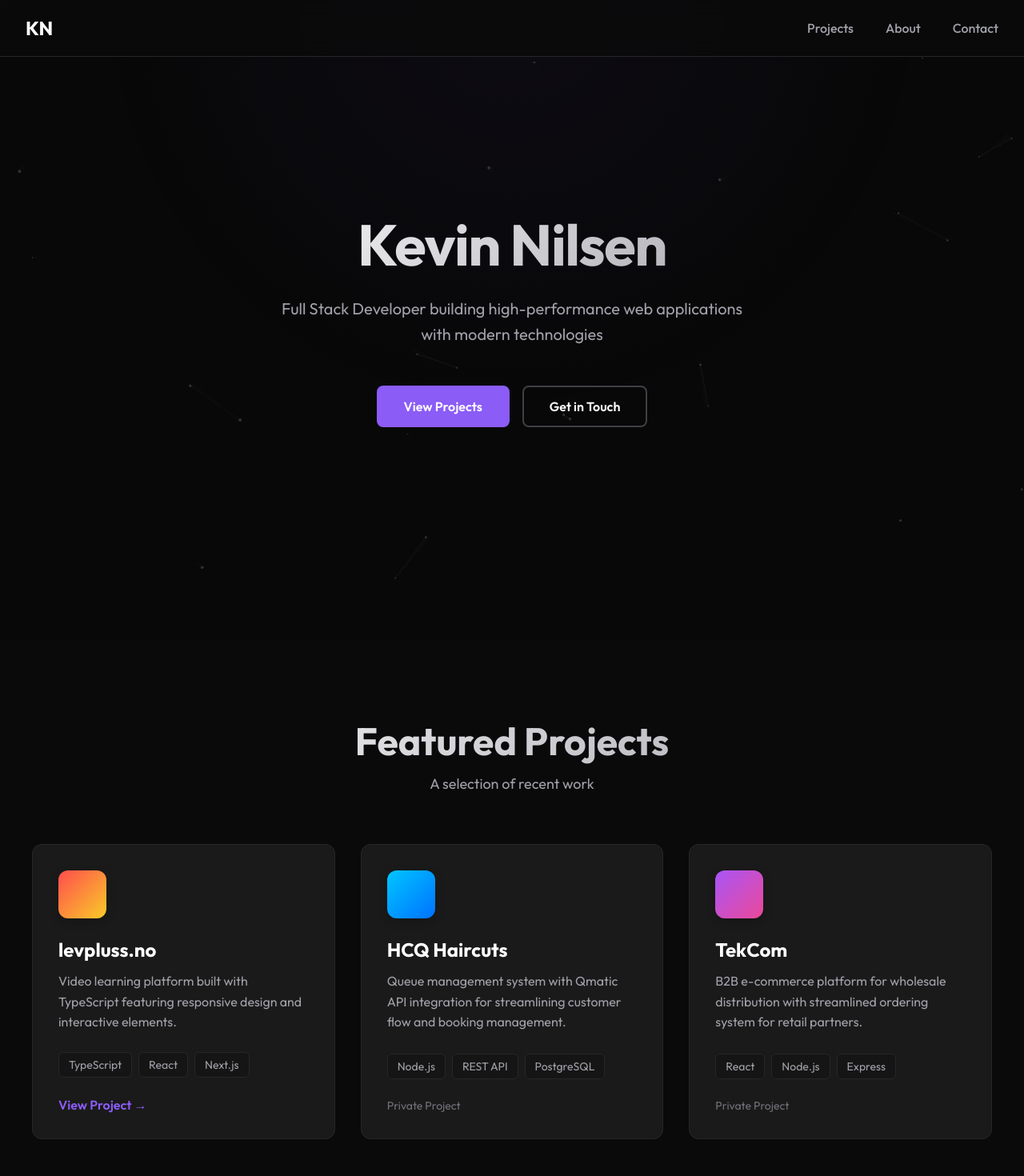
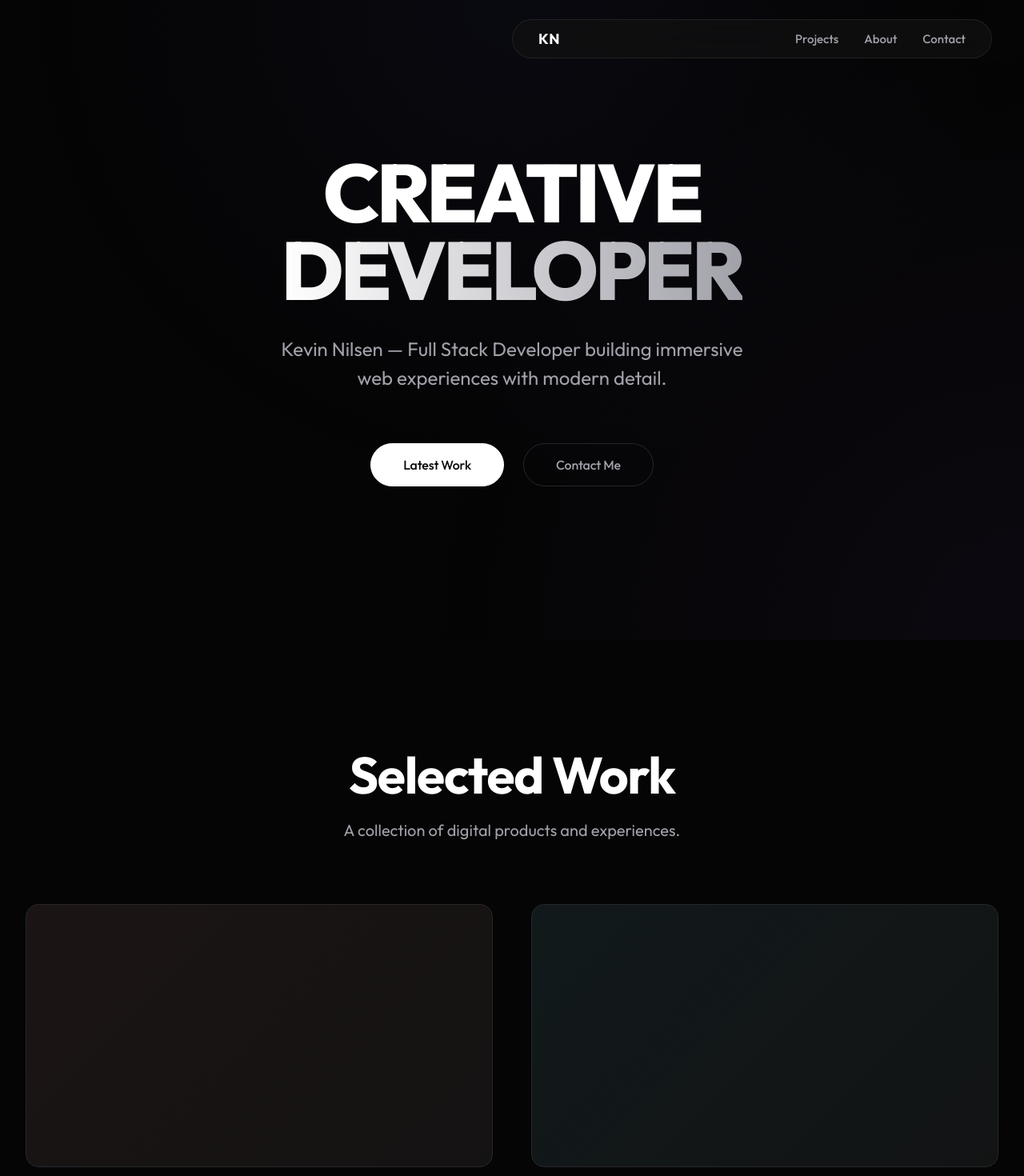
Before and after one commit to evaildev/kevinnilsen.no, a Next.js app: page / in a window 1280 px wide. Shown: the top 1470 px of the page at 80% size. Built offline with nearby package versions, Linux system fonts and the light colour scheme.

Commit message:
feat: design upgrade with creative agency aesthetic

```diff
--- a/components/Hero.module.css
+++ b/components/Hero.module.css
@@ -6,98 +6,99 @@
     position: relative;
     padding: 2rem;
     z-index: 10;
+    overflow: hidden;
 }
 
 .content {
-    max-width: 800px;
+    max-width: 1000px;
     width: 100%;
     text-align: center;
+    z-index: 2;
+}
+
+.titleWrapper {
+    overflow: hidden;
+    margin-bottom: 2rem;
 }
 
 .title {
-    font-size: 4.5rem;
-    font-weight: 700;
-    margin-bottom: 1.5rem;
-    line-height: 1.1;
-    background: linear-gradient(135deg, #ffffff, #a1a1aa);
+    font-size: clamp(3.5rem, 8vw, 7rem);
+    font-weight: 800;
+    line-height: 0.95;
+    letter-spacing: -0.04em;
+    color: var(--foreground);
+    margin: 0;
+    text-transform: uppercase;
+}
+
+.gradientText {
+    background: linear-gradient(to right, var(--foreground), var(--secondary-foreground));
     -webkit-background-clip: text;
     -webkit-text-fill-color: transparent;
     background-clip: text;
-    letter-spacing: -0.02em;
+}
+
+.subtitleWrapper {
+    overflow: hidden;
+    margin-bottom: 4rem;
 }
 
 .subtitle {
-    font-size: 1.25rem;
+    font-size: clamp(1.125rem, 2vw, 1.5rem);
     color: var(--secondary-foreground);
-    margin-bottom: 3rem;
-    line-height: 1.6;
     max-width: 600px;
     margin-left: auto;
     margin-right: auto;
+    line-height: 1.5;
+    font-weight: 400;
 }
 
 .actions {
     display: flex;
-    gap: 1rem;
+    gap: 1.5rem;
     justify-content: center;
-    flex-wrap: wrap;
+    align-items: center;
 }
 
 .primaryBtn,
 .secondaryBtn {
-    padding: 0.875rem 2rem;
-    border-radius: 8px;
-    font-weight: 600;
+    position: relative;
+    padding: 1rem 2.5rem;
     font-size: 1rem;
-    transition: all 0.3s ease;
-    display: inline-flex;
-    align-items: center;
-    justify-content: center;
+    font-weight: 500;
+    letter-spacing: -0.01em;
+    transition: all 0.4s cubic-bezier(0.25, 0.46, 0.45, 0.94);
+    border-radius: 100px;
+    overflow: hidden;
 }
 
 .primaryBtn {
-    background: var(--accent-primary);
-    color: white;
-    border: 2px solid var(--accent-primary);
+    background: var(--foreground);
+    color: var(--background);
+    border: 1px solid var(--foreground);
 }
 
 .primaryBtn:hover {
-    background: var(--accent-secondary);
-    border-color: var(--accent-secondary);
     transform: translateY(-2px);
-    box-shadow: 0 8px 16px rgba(139, 92, 246, 0.3);
+    box-shadow: 0 0 20px rgba(255, 255, 255, 0.3);
 }
 
 .secondaryBtn {
     background: transparent;
-    color: var(--foreground);
-    border: 2px solid var(--border-hover);
+    color: var(--secondary-foreground);
+    border: 1px solid var(--border);
 }
 
 .secondaryBtn:hover {
-    border-color: var(--accent-primary);
-    color: var(--accent-primary);
-    transform: translateY(-2px);
+    border-color: var(--foreground);
+    color: var(--foreground);
 }
 
 @media (max-width: 768px) {
-    .title {
-        font-size: 3rem;
-    }
-
-    .subtitle {
-        font-size: 1.125rem;
-    }
-
     .actions {
         flex-direction: column;
         width: 100%;
         max-width: 300px;
         margin: 0 auto;
     }
-
-    .primaryBtn,
-    .secondaryBtn {
-        width: 100%;
-    }
 }
--- a/components/Hero.tsx
+++ b/components/Hero.tsx
@@ -7,25 +7,42 @@ export default function Hero() {
     return (
         <section className={styles.hero}>
             <div className={styles.content}>
+                <div className={styles.titleWrapper}>
+                    <motion.h1
+                        className={styles.title}
+                        initial={{ y: 100, opacity: 0 }}
+                        animate={{ y: 0, opacity: 1 }}
+                        transition={{ duration: 1, ease: [0.16, 1, 0.3, 1], delay: 0.2 }}
+                    >
+                        Creative
+                        <br />
+                        <span className={styles.gradientText}>Developer</span>
+                    </motion.h1>
+                </div>
+
+                <div className={styles.subtitleWrapper}>
+                    <motion.p
+                        className={styles.subtitle}
+                        initial={{ y: 20, opacity: 0 }}
+                        animate={{ y: 0, opacity: 1 }}
+                        transition={{ duration: 1, ease: [0.16, 1, 0.3, 1], delay: 0.4 }}
+                    >
+                        Kevin Nilsen — Full Stack Developer building immersive web experiences with modern detail.
+                    </motion.p>
+                </div>
+
                 <motion.div
-                    initial={{ opacity: 0, y: 30 }}
-                    animate={{ opacity: 1, y: 0 }}
-                    transition={{ duration: 0.8 }}
+                    className={styles.actions}
+                    initial={{ opacity: 0 }}
+                    animate={{ opacity: 1 }}
+                    transition={{ duration: 1, delay: 0.6 }}
                 >
-                    <h1 className={styles.title}>
-                        Kevin Nilsen
-                    </h1>
-                    <p className={styles.subtitle}>
-                        Full Stack Developer building high-performance web applications with modern technologies
-                    </p>
-                    <div className={styles.actions}>
-                        <Link href="#projects" className={styles.primaryBtn}>
-                            View Projects
-                        </Link>
-                        <Link href="#contact" className={styles.secondaryBtn}>
-                            Get in Touch
-                        </Link>
-                    </div>
+                    <Link href="#projects" className={styles.primaryBtn}>
+                        Latest Work
+                    </Link>
+                    <Link href="#contact" className={styles.secondaryBtn}>
+                        Contact Me
+                    </Link>
                 </motion.div>
             </div>
         </section>
--- a/components/Layout.tsx
+++ b/components/Layout.tsx
@@ -16,7 +16,7 @@ export default function Layout({ children }: LayoutProps) {
                 <meta name="viewport" content="width=device-width, initial-scale=1" />
             </Head>
             <SmoothScroll />
-            <ParticleField />
+            {/* <ParticleField /> */}
             <Navbar />
             <main>{children}</main>
         </>
--- a/components/Navbar.module.css
+++ b/components/Navbar.module.css
@@ -1,75 +1,62 @@
 .navbar {
     position: fixed;
-    top: 0;
-    left: 0;
-    right: 0;
+    top: 1.5rem;
+    left: 50%;
+    transform: translateX(-50%);
     z-index: 1000;
-    background: rgba(10, 10, 10, 0.8);
-    backdrop-filter: blur(12px);
-    border-bottom: 1px solid var(--border);
+    width: 90%;
+    max-width: 600px;
+    background: rgba(18, 18, 18, 0.7);
+    backdrop-filter: blur(16px);
+    -webkit-backdrop-filter: blur(16px);
+    border: 1px solid rgba(255, 255, 255, 0.08);
+    border-radius: 100px;
+    padding: 0.75rem 2rem;
+    transition: all 0.3s ease;
 }
 
 .container {
-    max-width: 1400px;
-    margin: 0 auto;
-    padding: 1.25rem 2rem;
+    width: 100%;
     display: flex;
     align-items: center;
     justify-content: space-between;
 }
 
 .logo {
-    font-size: 1.5rem;
+    font-size: 1.125rem;
     font-weight: 700;
     color: var(--foreground);
-    transition: all 0.3s ease;
-}
-
-.logo:hover {
-    color: var(--accent-primary);
+    text-transform: uppercase;
+    letter-spacing: 0.05em;
+    position: relative;
+    z-index: 1;
 }
 
 .links {
     display: flex;
-    gap: 2.5rem;
+    gap: 2rem;
 }
 
 .link {
+    font-size: 0.9375rem;
     color: var(--secondary-foreground);
+    font-weight: 500;
     transition: all 0.3s ease;
     position: relative;
-    font-weight: 500;
 }
 
 .link:hover {
     color: var(--foreground);
+    text-shadow: 0 0 10px rgba(255, 255, 255, 0.5);
 }
 
-.link::after {
-    content: '';
-    position: absolute;
-    bottom: -4px;
-    left: 0;
-    width: 0;
-    height: 2px;
-    background: var(--accent-primary);
-    transition: width 0.3s ease;
-}
-
-.link:hover::after {
-    width: 100%;
-}
-
-@media (max-width: 768px) {
-    .container {
-        padding: 1rem 1.5rem;
+@media (max-width: 640px) {
+    .navbar {
+        width: 94%;
+        padding: 0.75rem 1.5rem;
     }
 
     .links {
-        gap: 1.5rem;
-    }
-
-    .link {
-        font-size: 0.9375rem;
+        gap: 1.25rem;
     }
 }
--- a/components/Projects.module.css
+++ b/components/Projects.module.css
@@ -1,128 +1,135 @@
 .section {
-    padding: 6rem 2rem;
+    padding: 8rem 2rem;
     position: relative;
     z-index: 10;
 }
 
 .header {
     max-width: 1200px;
-    margin: 0 auto 4rem;
+    margin: 0 auto 5rem;
     text-align: center;
 }
 
 .heading {
-    font-size: 3rem;
+    font-size: clamp(2.5rem, 5vw, 4rem);
     font-weight: 700;
-    margin-bottom: 0.75rem;
-    background: linear-gradient(135deg, #ffffff, #a1a1aa);
-    -webkit-background-clip: text;
-    -webkit-text-fill-color: transparent;
-    background-clip: text;
+    margin-bottom: 1rem;
+    letter-spacing: -0.02em;
+    color: var(--foreground);
 }
 
 .subheading {
-    font-size: 1.125rem;
+    font-size: 1.25rem;
     color: var(--secondary-foreground);
+    max-width: 600px;
+    margin: 0 auto;
 }
 
 .grid {
     display: grid;
-    grid-template-columns: repeat(auto-fit, minmax(340px, 1fr));
-    gap: 2rem;
-    max-width: 1200px;
+    grid-template-columns: repeat(auto-fit, minmax(400px, 1fr));
+    gap: 3rem;
+    max-width: 1400px;
     margin: 0 auto;
 }
 
 .card {
+    cursor: pointer;
+}
+
+.imageWrapper {
+    position: relative;
+    width: 100%;
+    aspect-ratio: 16/9;
+    border-radius: var(--radius);
+    overflow: hidden;
+    margin-bottom: 2rem;
     background: var(--surface);
     border: 1px solid var(--border);
-    border-radius: var(--radius);
-    padding: 2rem;
-    transition: all 0.3s ease;
-    display: flex;
-    flex-direction: column;
+    transition: all 0.5s cubic-bezier(0.25, 0.46, 0.45, 0.94);
 }
 
-.card:hover {
+.card:hover .imageWrapper {
+    transform: translateY(-8px);
+    box-shadow: 0 20px 40px rgba(0, 0, 0, 0.4);
     border-color: var(--border-hover);
-    transform: translateY(-4px);
-    box-shadow: 0 12px 24px rgba(0, 0, 0, 0.3);
 }
 
-.iconWrapper {
-    width: 60px;
-    height: 60px;
-    border-radius: 12px;
-    margin-bottom: 1.5rem;
-    box-shadow: 0 4px 12px rgba(0, 0, 0, 0.2);
+.placeholderImage {
+    width: 100%;
+    height: 100%;
+    background: linear-gradient(135deg, var(--surface), var(--surface-hover));
+    opacity: 0.5;
+    transition: transform 0.7s ease;
+}
+
+.card:hover .placeholderImage {
+    transform: scale(1.05);
+}
+
+.content {
+    padding: 0 0.5rem;
 }
 
 .projectName {
-    font-size: 1.5rem;
-    font-weight: 700;
+    font-size: 2rem;
+    font-weight: 600;
     margin-bottom: 0.75rem;
     color: var(--foreground);
+    letter-spacing: -0.01em;
 }
 
 .description {
+    font-size: 1.125rem;
     color: var(--secondary-foreground);
     margin-bottom: 1.5rem;
     line-height: 1.6;
-    flex: 1;
 }
 
 .techStack {
     display: flex;
     flex-wrap: wrap;
-    gap: 0.5rem;
-    margin-bottom: 1.5rem;
+    gap: 0.75rem;
+    margin-bottom: 2rem;
 }
 
 .tech {
-    color: var(--secondary-foreground);
-    padding: 0.375rem 0.75rem;
-    background: var(--secondary);
-    border: 1px solid var(--border);
-    border-radius: 6px;
+    color: var(--foreground);
     font-size: 0.875rem;
-    transition: all 0.3s ease;
+    font-weight: 500;
+    padding: 0.5rem 1rem;
+    border-radius: 100px;
+    background: rgba(255, 255, 255, 0.05);
+    border: 1px solid rgba(255, 255, 255, 0.1);
 }
 
-.tech:hover {
-    border-color: var(--border-hover);
-    color: var(--foreground);
+.linkGroup {
+    display: flex;
+    align-items: center;
+    gap: 1rem;
 }
 
 .link {
-    color: var(--accent-primary);
-    font-weight: 600;
     display: inline-flex;
     align-items: center;
-    gap: 0.375rem;
+    gap: 0.5rem;
+    font-weight: 500;
+    color: var(--foreground);
+    padding-bottom: 2px;
+    border-bottom: 1px solid transparent;
     transition: all 0.3s ease;
 }
 
 .link:hover {
-    color: var(--accent-secondary);
-    transform: translateX(4px);
-}
-
-.linkDisabled {
-    color: var(--muted);
-    font-size: 0.875rem;
+    border-bottom-color: var(--accent-primary);
 }
 
 @media (max-width: 768px) {
+    .grid {
+        grid-template-columns: 1fr;
+    }
+
     .section {
         padding: 4rem 1.5rem;
     }
-
-    .heading {
-        font-size: 2rem;
-    }
-
-    .grid {
-        grid-template-columns: 1fr;
-        gap: 1.5rem;
-    }
 }
--- a/components/Projects.tsx
+++ b/components/Projects.tsx
@@ -7,52 +7,71 @@ export default function Projects() {
     const projects = [
         {
             name: 'levpluss.no',
-            description: 'Video learning platform built with TypeScript featuring responsive design and interactive elements.',
-            tech: ['TypeScript', 'React', 'Next.js'],
+            description: 'A modern video learning platform built for scale. Features responsive design, seamless video streaming, and an intuitive user interface.',
+            tech: ['TypeScript', 'Next.js', 'Tailwind'],
             url: 'https://levpluss.no',
-            gradient: 'linear-gradient(135deg, #FF4D4D, #F9CB28)'
+            color: '#FF4D4D'
         },
         {
             name: 'HCQ Haircuts',
-            description: 'Queue management system with Qmatic API integration for streamlining customer flow and booking management.',
-            tech: ['Node.js', 'REST API', 'PostgreSQL'],
+            description: 'Intelligent queue management system integrated with Qmatic API. Streamlines customer flow and simplifies booking management.',
+            tech: ['Node.js', 'PostgreSQL', 'API'],
             url: null,
-            gradient: 'linear-gradient(135deg, #00C6FF, #0072FF)'
+            color: '#00C6FF'
         },
         {
             name: 'TekCom',
-            description: 'B2B e-commerce platform for wholesale distribution with streamlined ordering system for retail partners.',
-            tech: ['React', 'Node.js', 'Express'],
+            description: 'Enterprise B2B e-commerce solution. Custom-built for wholesale distribution with advanced inventory and ordering systems.',
+            tech: ['React', 'Express', 'Redis'],
             url: null,
-            gradient: 'linear-gradient(135deg, #A855F7, #EC4899)'
+            color: '#A855F7'
         }
     ]
 
     return (
         <section id="projects" className={styles.section}>
-            <motion.div
-                className={styles.header}
+            <div className={styles.header}>
+                <motion.h2
+                    className={styles.heading}
                     initial={{ opacity: 0, y: 20 }}
                     whileInView={{ opacity: 1, y: 0 }}
                     viewport={{ once: true }}
                     transition={{ duration: 0.6 }}
                 >
-                <h2 className={styles.heading}>Featured Projects</h2>
-                <p className={styles.subheading}>A selection of recent work</p>
-            </motion.div>
+                    Selected Work
+                </motion.h2>
+                <motion.p
+                    className={styles.subheading}
+                    initial={{ opacity: 0, y: 20 }}
+                    whileInView={{ opacity: 1, y: 0 }}
+                    viewport={{ once: true }}
+                    transition={{ duration: 0.6, delay: 0.2 }}
+                >
+                    A collection of digital products and experiences.
+                </motion.p>
+            </div>
 
             <div className={styles.grid}>
                 {projects.map((project, index) => (
                     <motion.div
                         key={project.name}
                         className={styles.card}
-                        initial={{ opacity: 0, y: 30 }}
+                        initial={{ opacity: 0, y: 50 }}
                         whileInView={{ opacity: 1, y: 0 }}
                         viewport={{ once: true }}
-                        transition={{ duration: 0.5, delay: index * 0.1 }}
+                        transition={{ duration: 0.8, delay: index * 0.2 }}
                     >
-                        <div className={styles.iconWrapper} style={{ background: project.gradient }}></div>
+                        <div className={styles.imageWrapper}>
+                            {/* Placeholder for project image */}
+                            <div
+                                className={styles.placeholderImage}
+                                style={{
+                                    background: `linear-gradient(135deg, ${project.color}15, ${project.color}05)`
+                                }}
+                            />
+                        </div>
 
+                        <div className={styles.content}>
                             <h3 className={styles.projectName}>{project.name}</h3>
                             <p className={styles.description}>{project.description}</p>
 
@@ -64,15 +83,17 @@ export default function Projects() {
                                 ))}
                             </div>
 
-                        {project.url ? (
+                            <div className={styles.linkGroup}>
+                                {project.url && (
                                     <Link href={project.url} target="_blank" className={styles.link}>
-                                View Project →
+                                        View Live
+                                        <svg width="12" height="12" viewBox="0 0 12 12" fill="none" xmlns="http://www.w3.org/2000/svg">
+                                            <path d="M1 11L11 1M11 1H1M11 1V11" stroke="currentColor" strokeWidth="2" strokeLinecap="round" strokeLinejoin="round" />
+                                        </svg>
                                     </Link>
-                        ) : (
-                            <span className={styles.linkDisabled}>
-                                Private Project
-                            </span>
                                 )}
+                            </div>
+                        </div>
                     </motion.div>
                 ))}
             </div>
--- a/styles/globals.css
+++ b/styles/globals.css
@@ -1,18 +1,19 @@
 :root {
-  --background: #0a0a0a;
+  --background: #050505;
   --foreground: #ffffff;
-  --accent-primary: #8b5cf6;
-  --accent-secondary: #6366f1;
+  --accent-primary: #6366f1;
+  --accent-secondary: #a855f7;
   --accent-highlight: #ec4899;
-  --secondary: #151515;
+  --secondary: #121212;
   --secondary-foreground: #a1a1aa;
-  --muted: #71717a;
-  --surface: #1a1a1a;
-  --surface-hover: #1f1f1f;
+  --muted: #52525b;
+  --surface: #121212;
+  --surface-hover: #18181b;
   --border: #27272a;
   --border-hover: #3f3f46;
-  --radius: 12px;
-  --font-sans: 'Inter', -apple-system, BlinkMacSystemFont, 'Segoe UI', Roboto, sans-serif;
+  --radius: 16px;
+  --font-sans: "Outfit", -apple-system, BlinkMacSystemFont, "Segoe UI", Roboto,
+    sans-serif;
 }
 
 * {
@@ -32,7 +33,7 @@ body {
   position: relative;
 }
 
-/* Subtle gradient background */
+/* Smoother gradient background */
 body::before {
   content: "";
   position: fixed;
@@ -40,7 +41,10 @@ body::before {
   left: 0;
   width: 100%;
   height: 100%;
-  background: radial-gradient(circle at 50% 0%, rgba(139, 92, 246, 0.08), transparent 50%);
+  background: radial-gradient(circle at 50% 0%,
+      rgba(99, 102, 241, 0.05),
+      transparent 60%),
+    radial-gradient(circle at 100% 100%, rgba(168, 85, 247, 0.05), transparent 50%);
   pointer-events: none;
   z-index: 0;
 }
```
Lines whose indentation alone changed are shown as unchanged.
